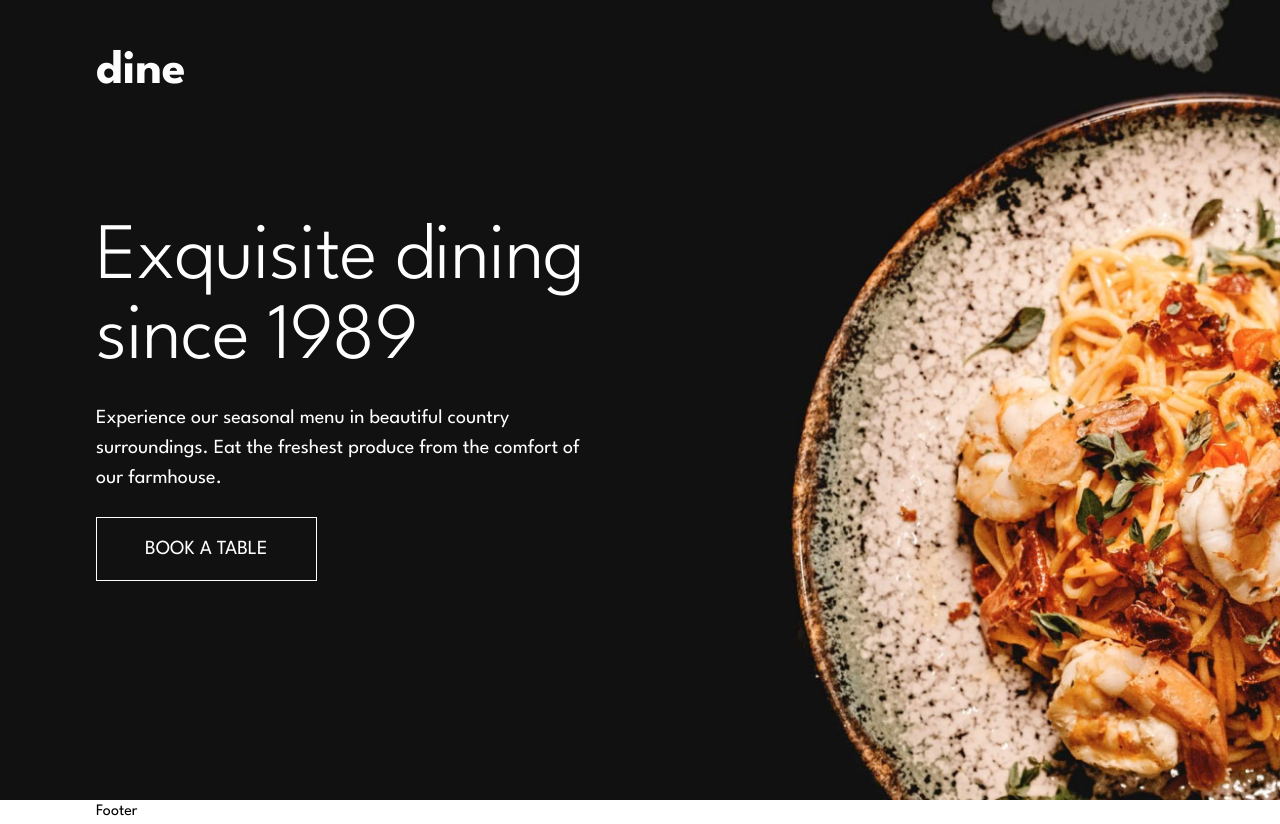
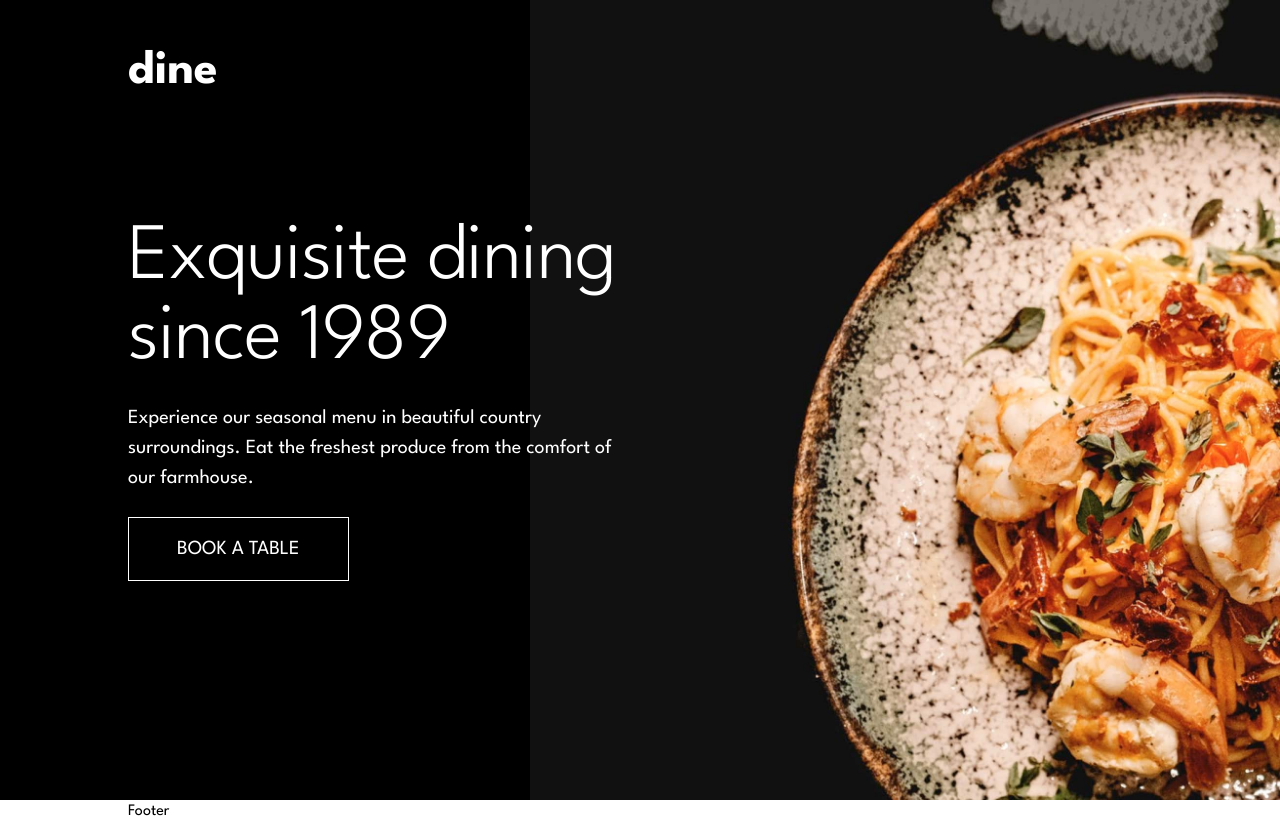
Before and after one commit to mezacanul/dine-restaurant, a React (Vite) app: page / in a window 1280 px wide. Built offline with nearby package versions, Linux system fonts and the light colour scheme.

Commit message:
Feat: Added backdrop to Hero

```diff
--- a/src/components/Layout.tsx
+++ b/src/components/Layout.tsx
@@ -12,7 +12,7 @@ export default function Layout() {
 
 function Header() {
     return (
-        <div className="absolute top-0 left-0 w-full px-container py-[3rem]">
+        <div className="absolute top-0 left-0 w-full px-container py-[3rem] z-10">
             <h1 className="text-white text-5xl font-bold">
                 {"dine"}
             </h1>
--- a/src/index.css
+++ b/src/index.css
@@ -35,10 +35,15 @@
     }
 }
 
+/* Main  */
 @layer utilities {
     .px-container {
-        @apply px-[6rem];
+        @apply px-[8rem];
     }
+}
+
+/* Text */
+@layer utilities {
     .text-1 {
         @apply text-[80px]/[100%] font-light tracking-[-1px];
     }
--- a/src/pages/Home.tsx
+++ b/src/pages/Home.tsx
@@ -3,12 +3,15 @@ import { cn } from "../utils/cn";
 export default function Home() {
     const cns = {
         container: cn(
-            "px-container",
+            "px-container relative",
             "bg-[url('/images/homepage/hero-bg-desktop@2x.jpg')] bg-cover bg-center",
             "h-screen w-full flex items-center text-white"
         ),
+        backdrop: cn(
+            "absolute inset-0 bg-neutral-950 w-[530px] h-full"
+        ),
         content: cn(
-            "w-[500px] flex flex-col gap-[1.5rem] items-start"
+            "w-[500px] flex flex-col gap-[1.5rem] items-start z-10"
         ),
         title: cn("text-1"),
         description: cn("text-4-regular"),
@@ -18,6 +21,7 @@ export default function Home() {
     };
     return (
         <div className={cns.container}>
+            <div className={cns.backdrop} />
             <div className={cns.content}>
                 <h1 className={cns.title}>
                     {"Exquisite dining since 1989"}
```
